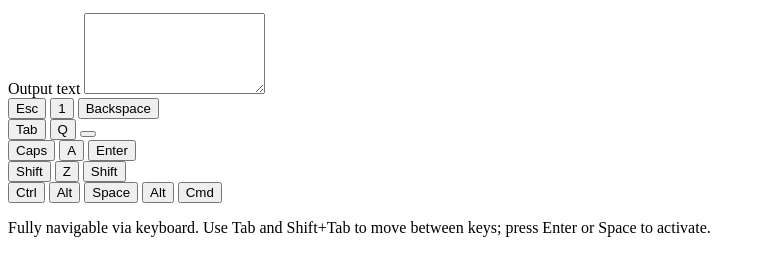
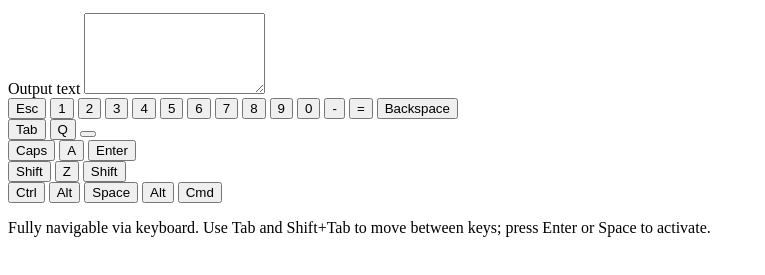
Before and after one commit to BenGephardt/GridBoard, a website: page index.html in a window 1280 px wide. Shown: the part 101-376 px from the top of the page, without its empty margins (0-765 px from the left). Drawn offline with Linux system fonts and the light colour scheme.

Commit message:
feat: add number keys and additional symbols to the virtual keyboard

```diff
--- a/index.html
+++ b/index.html
@@ -52,7 +52,17 @@
 	                Esc
 	              </button>
 	              <button type="button" class="key" data-key="1">1</button>
-	              <!-- ... other keys placeholder... -->
+	              <button type="button" class="key" data-key="2">2</button>
+                <button type="button" class="key" data-key="3">3</button>
+                <button type="button" class="key" data-key="4">4</button>
+                <button type="button" class="key" data-key="5">5</button>
+                <button type="button" class="key" data-key="6">6</button>
+                <button type="button" class="key" data-key="7">7</button>
+                <button type="button" class="key" data-key="8">8</button>
+                <button type="button" class="key" data-key="9">9</button>
+                <button type="button" class="key" data-key="0">0</button>
+                <button type="button" class="key" data-key="-">-</button>
+                <button type="button" class="key" data-key="=">=</button>
 	              <button
 	                type="button"
 	                class="key key--special key--backspace"
```
